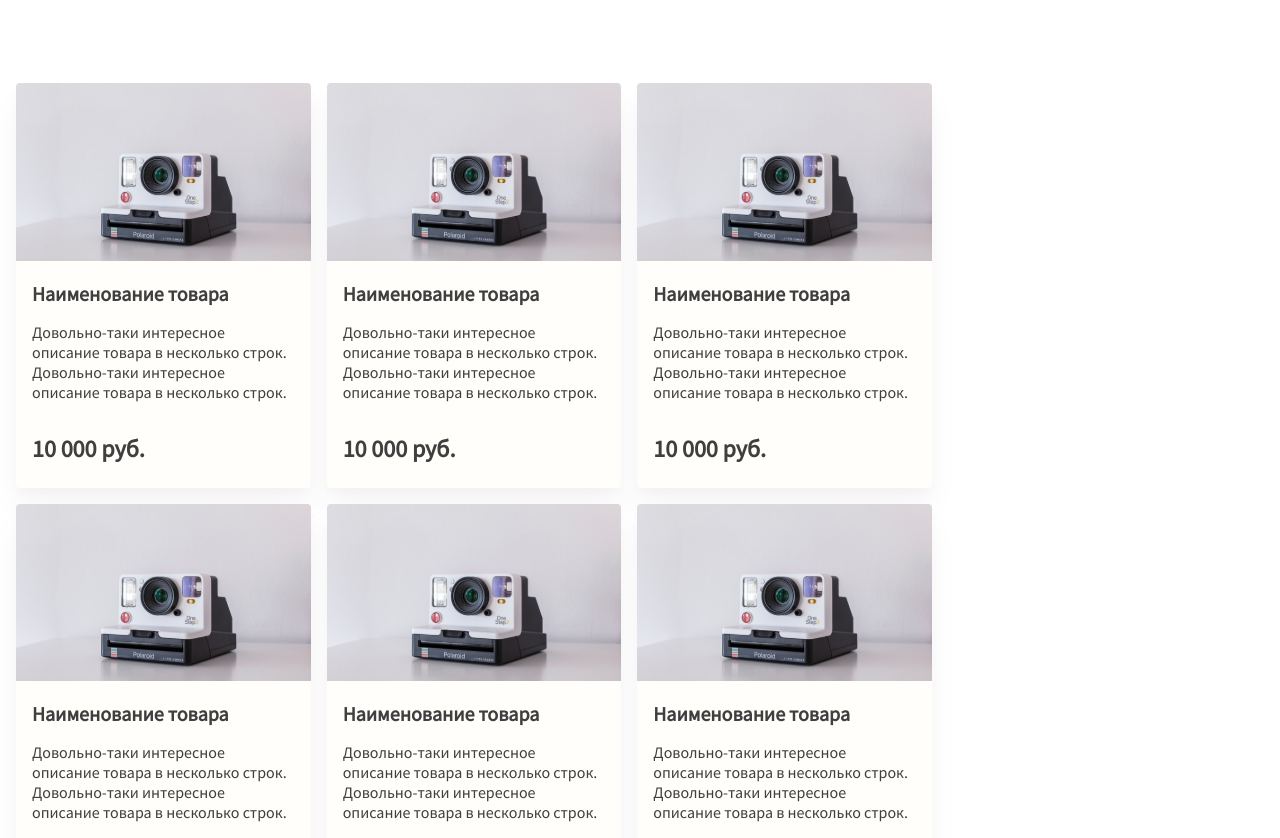
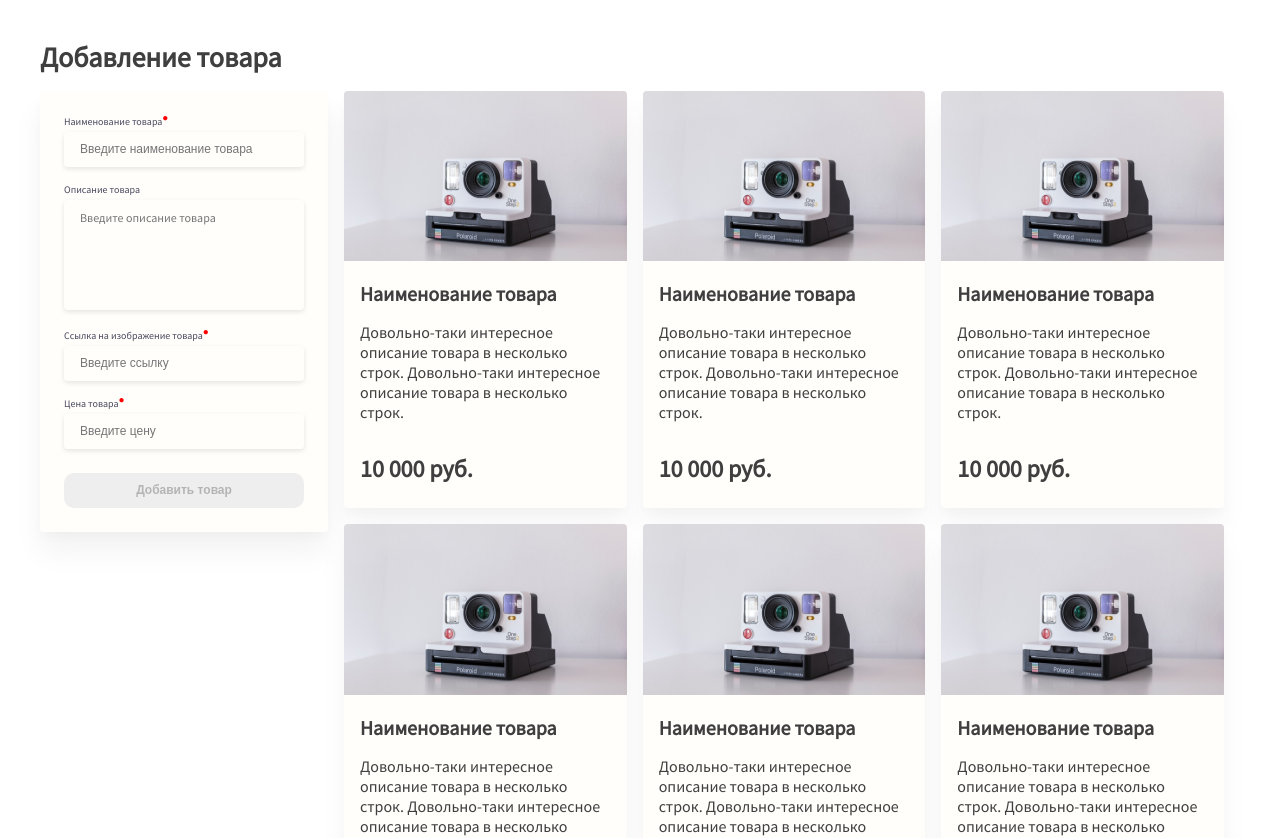
Before and after one commit to jungeHexe/test-idaproject, a Vue app: page / in a window 1280 px wide. Shown: the top 838 px of the page. Built offline with nearby package versions, Linux system fonts and the light colour scheme.

Commit message:
create adding form

```diff
--- a/src/App.vue
+++ b/src/App.vue
@@ -1,15 +1,19 @@
 <template>
-  <div id="app">
-    <cards/>
+  <div id="app" class="col-xs-12 col-sm-12 col-md-12 col-lg-12">
+    <div class="row">
+      <adding-form/>
+      <cards/>
+    </div>
   </div>
 </template>
 
 <script>
 import Cards from "@/components/Cards";
+import AddingForm from "@/components/AddingForm";
 
 export default {
   name: 'App',
-  components: {Cards}
+  components: {Cards, AddingForm}
 }
 </script>
 
@@ -20,6 +24,6 @@ export default {
   -moz-osx-font-smoothing: grayscale;
   text-align: center;
   color: #2c3e50;
-  margin-top: 60px;
+  padding: 0 32px;
 }
 </style>
--- /dev/null
+++ b/src/components/AddingForm.vue
@@ -0,0 +1,124 @@
+<template>
+  <div class="col-xs-12 col-sm-12 col-md-12 col-lg-3">
+    <div class="box form">
+      <div class="title">Добавление товара</div>
+      <form>
+        <div>
+          <label class="required">Наименование товара</label>
+          <input required placeholder="Введите наименование товара"/>
+        </div>
+        <div>
+          <label>Описание товара</label>
+          <textarea placeholder="Введите описание товара"/>
+        </div>
+        <div>
+          <label class="required">Ссылка на изображение товара</label>
+          <input required placeholder="Введите ссылку"/>
+        </div>
+        <div>
+          <label class="required">Цена товара</label>
+          <input required placeholder="Введите цену"/>
+        </div>
+        <button disabled type="submit">Добавить товар</button>
+      </form>
+
+    </div>
+  </div>
+</template>
+
+<script>
+export default {
+
+}
+</script>
+
+<style scoped lang="scss">
+  @import url("https://fonts.googleapis.com/css?family=Source+Sans+Pro");
+
+  .form{
+    font-family: Source Sans Pro, sans-serif;
+    font-style: normal;
+    color: #3F3F3F;
+    text-align: left;
+    margin-bottom: -50px;
+
+    .title{
+      margin:32px 0 16px;
+      font-weight: 600;
+      font-size: 28px;
+      line-height: 35px;
+    }
+
+    form{
+      padding: 24px;
+      height:auto;
+      background: #FFFEFB;
+      box-shadow: 0px 20px 30px rgba(0, 0, 0, 0.05), 0px 6px 10px rgba(0, 0, 0, 0.02);
+      border-radius: 4px;
+
+      font-weight: 400;
+      font-size: 10px;
+      line-height: 13px;
+      color: #49485E;
+
+      .required:after{
+        content: "●";
+        margin-top: -4px;
+        color:red;
+        position: absolute;
+      }
+
+      input, textarea{
+        width: 100%;
+        box-sizing: border-box;
+        background: #FFFEFB;
+        box-shadow: 0px 2px 5px rgba(0, 0, 0, 0.1);
+        border-radius: 4px;
+        border: none;
+        padding: 10px 0px 10px 16px;
+        margin: 4px 0 16px;
+
+        color: #3F3F3F;
+        font-weight: 400;
+        font-size: 12px;
+        line-height: 15px;
+
+        &:focus{
+          outline: none;
+        }
+      }
+
+      textarea{
+        height: 110px;
+        resize: none;
+        overflow: auto;
+        font-family: inherit;
+      }
+
+      button{
+        border-radius: 10px;
+        width:100%;
+        box-sizing: border-box;
+        display: flex;
+        justify-content: center;
+        padding: 10px 0;
+        border:none;
+        background: #7BAE73;
+        color:#FFFFFF;
+        margin-top:8px;
+
+        font-weight: 600;
+        font-size: 12px;
+        line-height: 15px;
+
+        &:disabled {
+          color: #B4B4B4;
+          background: #EEEEEE;
+        }
+
+      }
+    }
+
+
+  }
+</style>
--- a/src/components/Card.vue
+++ b/src/components/Card.vue
@@ -36,6 +36,9 @@ export default {
     box-shadow: 0px 20px 30px rgba(0, 0, 0, 0.04), 0px 6px 10px rgba(0, 0, 0, 0.02);
     border-radius: 4px;
     margin-bottom: 16px;
+    box-sizing: border-box;
+    width: 100%;
+
 
     &:hover{
       transform: scale(1.05);
```
